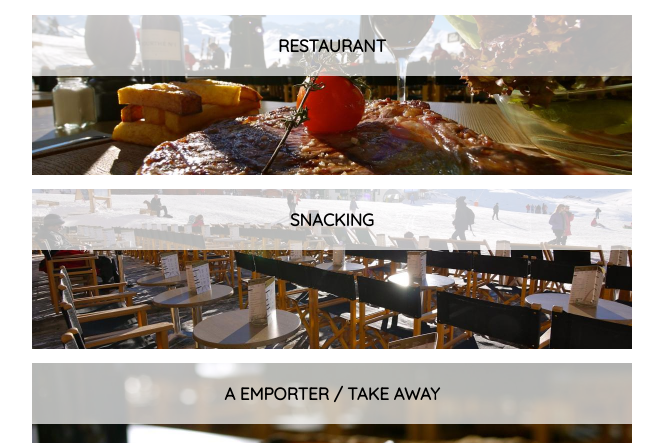
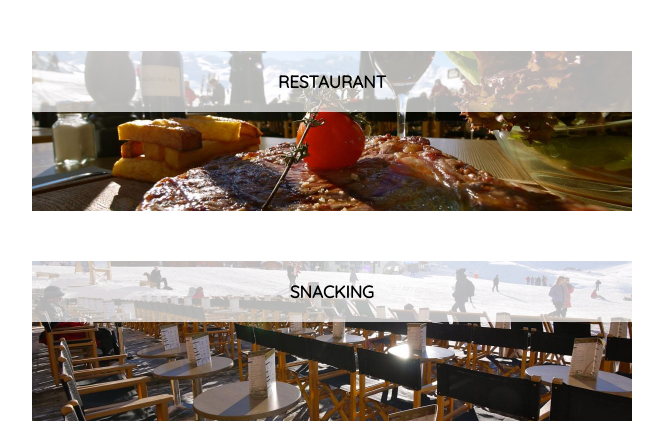
Before and after one commit to RianneStreef/fo-menu, a Gatsby site: page /menus in a window 1280 px wide. Shown: the part 357-800 px from the top of the page, without its empty margins (308-971 px from the left). Built offline with nearby package versions, Linux system fonts and the light colour scheme; Gatsby itself is replaced by a stand-in of ours.

Commit message:
for approval

```diff
--- a/src/styles/global.css
+++ b/src/styles/global.css
@@ -18,6 +18,7 @@ h1, h2, h3  {
 
 h2 {
   font-size: 17px;
+  margin: 50px 0;
 }
 
 p {
@@ -40,6 +41,8 @@ p {
 
 .price {
   margin-left: 20px;
+  width: 60px;
+  text-align: right;
 }
 
 
```
